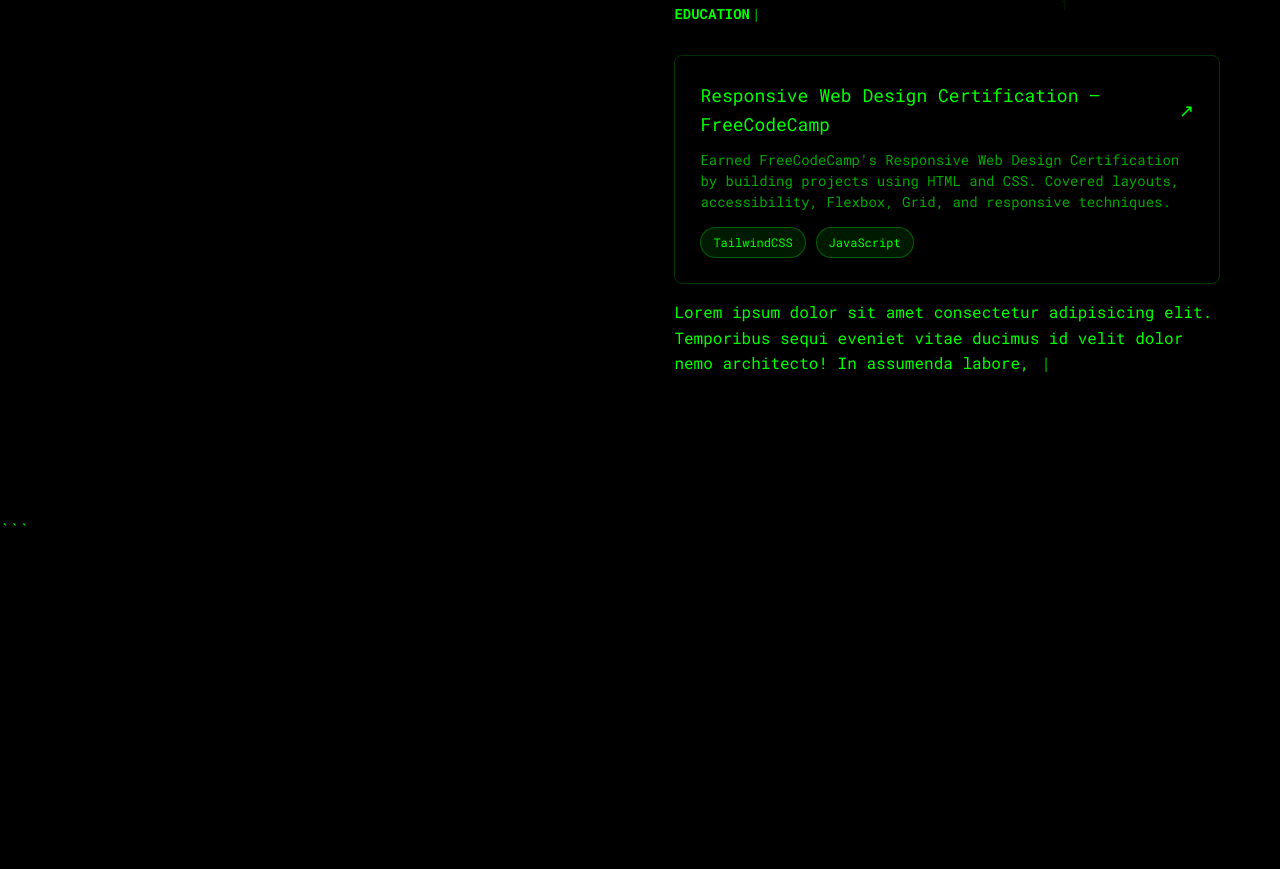
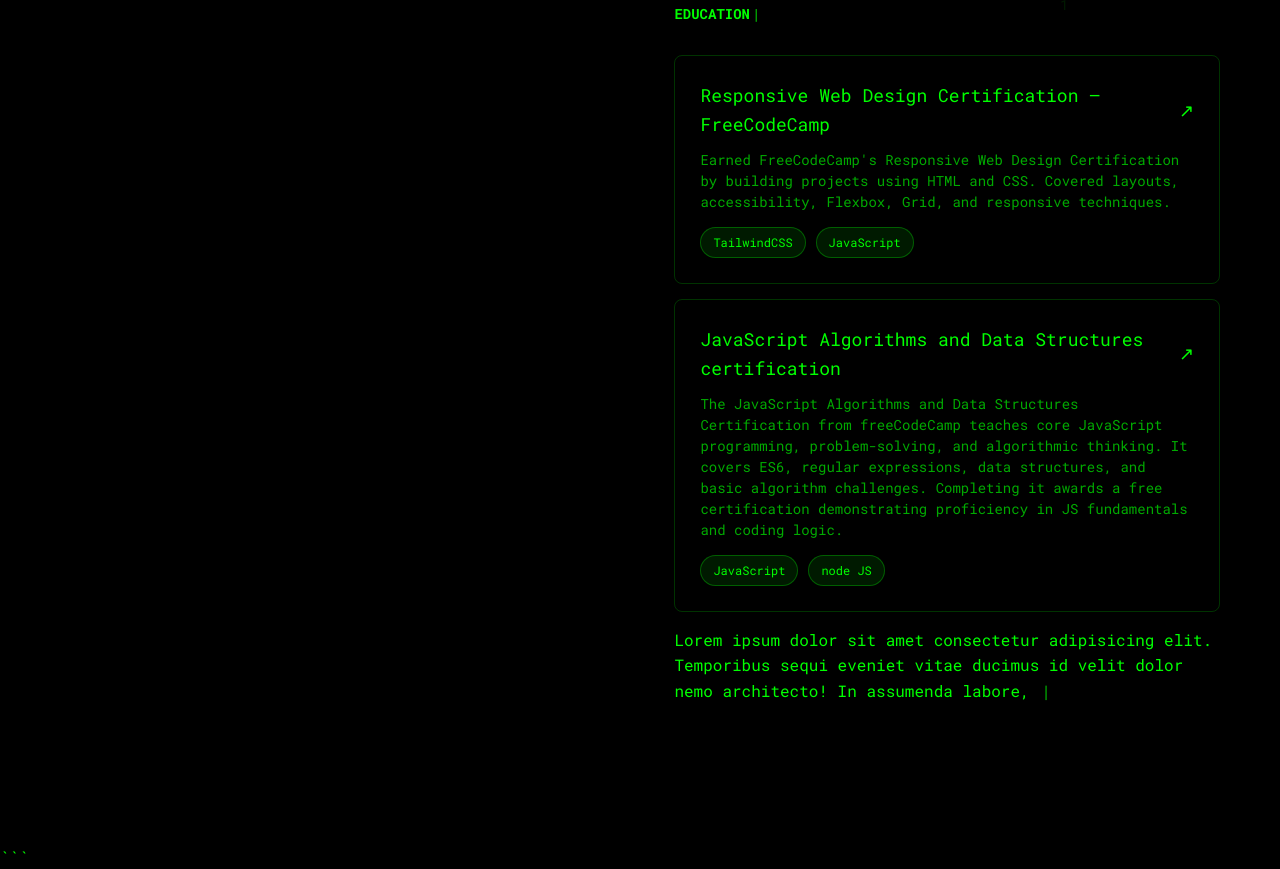
Before and after one commit to smail12395/my-portfolio, a website: page index.html in a window 1280 px wide. Shown: the part 1159-2028 px from the top of the page. Before the commit the page ends 1700 px from the top, so only its background shows below. Drawn offline with Linux system fonts and the light colour scheme.

Commit message:
Add certification

```diff
--- a/index.html
+++ b/index.html
@@ -595,7 +595,7 @@
 
             <section class="education section" id="education">
                 <h2 class="section-title terminal-text">Education</h2>
-                <div class="education-card" onclick="window.open('https://www.freecodecamp.org/certification/ismailettafy12395-34/responsive-web-design', '_blank')">
+                <div class="education-card" onclick="window.open('https:/\/www.freecodecamp.org/certification/ismailettafy12395-34/responsive-web-design', '_blank')">
                     <div class="project-content">
                         <div class="project-title">
                             <span>Responsive Web Design Certification – FreeCodeCamp</span>
@@ -608,6 +608,25 @@
                         <div class="tech-stack">
                             <span class="tech-item">TailwindCSS</span>
                             <span class="tech-item">JavaScript</span>
+                        </div>
+                    </div>
+                </div>
+                <div class="education-card" onclick="window.open('https:/\/freecodecamp.org/certification/ismailettafy12395-34/javascript-algorithms-and-data-structures-v8 ', '_blank')">
+                    <div class="project-content">
+                        <div class="project-title">
+                            <span>JavaScript Algorithms and Data Structures certification</span>
+                            <span>↗</span>
+                        </div>
+                        <p class="project-desc">
+                         The JavaScript Algorithms and Data Structures
+                         Certification from freeCodeCamp teaches core JavaScript programming,
+                         problem-solving, and algorithmic thinking. It covers ES6, regular expressions,
+                          data structures, and basic algorithm challenges. Completing it awards a free
+                          certification demonstrating proficiency in JS fundamentals and coding logic.
+                        </p>
+                        <div class="tech-stack">
+                            <span class="tech-item">JavaScript</span>
+                            <span class="tech-item">node JS</span>
                         </div>
                     </div>
                 </div>
```
